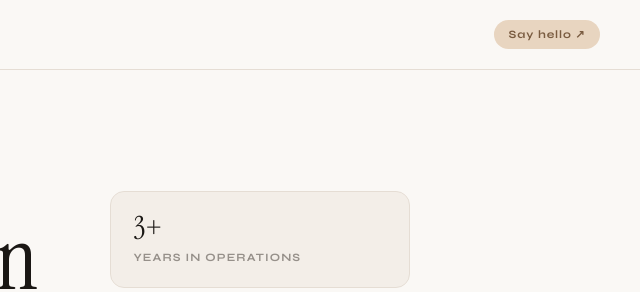
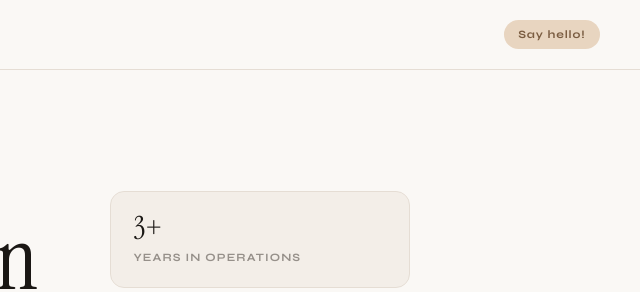
Before and after one commit to Kianarobinsonn/My-website, a website: page index.html in a window 1280 px wide. Shown: the top 292 px of the page, 640-1280 px from the left. Drawn offline with Linux system fonts and the light colour scheme.

Commit message:
Removed ugly emojis for "Say hello"

```diff
--- a/index.html
+++ b/index.html
@@ -57,7 +57,7 @@
 
   <nav>
     <a href="/" class="nav-name">Kiana Robinson</a>
-    <a href="mailto:kiananr04@gmail.com" class="nav-pill">Say hello ↗</a>
+    <a href="mailto:kiananr04@gmail.com" class="nav-pill">Say hello!</a>
   </nav>
 
   <div class="hero-wrap">
@@ -267,7 +267,7 @@
         </a>
         <a href="tel:+19087586897">(908) 758-6897</a>
       </div>
-      <a href="mailto:kiananr04@gmail.com" class="footer-cta">Say hello ↗</a>
+      <a href="mailto:kiananr04@gmail.com" class="footer-cta">Say hello!</a>
     </div>
     <div class="seo-hidden">Kiana Robinson HR Operations Administrative Support Workforce Coordination Salt Lake City Utah</div>
   </footer>
```
